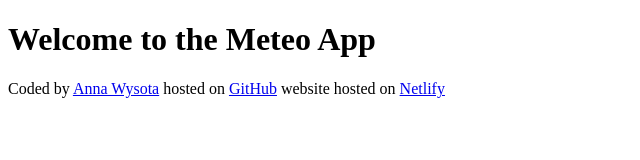
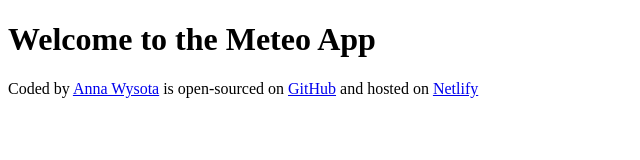
Before and after one commit to anatol-coder/Meteo, a plain HTML site: page index.html in a window 1280 px wide. Shown: the whole page, without its empty margins (0-640 px from the left). Drawn offline with Linux system fonts and the light colour scheme.

Commit message:
Updated links descriptions in footer

```diff
--- a/index.html
+++ b/index.html
@@ -10,11 +10,11 @@
     <footer>
       Coded by
       <a href="https://github.com/anatol-coder" target="_blank">Anna Wysota</a>
-      hosted on
+      is open-sourced on
       <a href="https://github.com/anatol-coder/Meteo" target="_blank">
         GitHub</a
       >
-      website hosted on
+      and hosted on
       <a href="https://meteo-anatols-app.netlify.app/" target="_blank"
         >Netlify</a
       >
```
